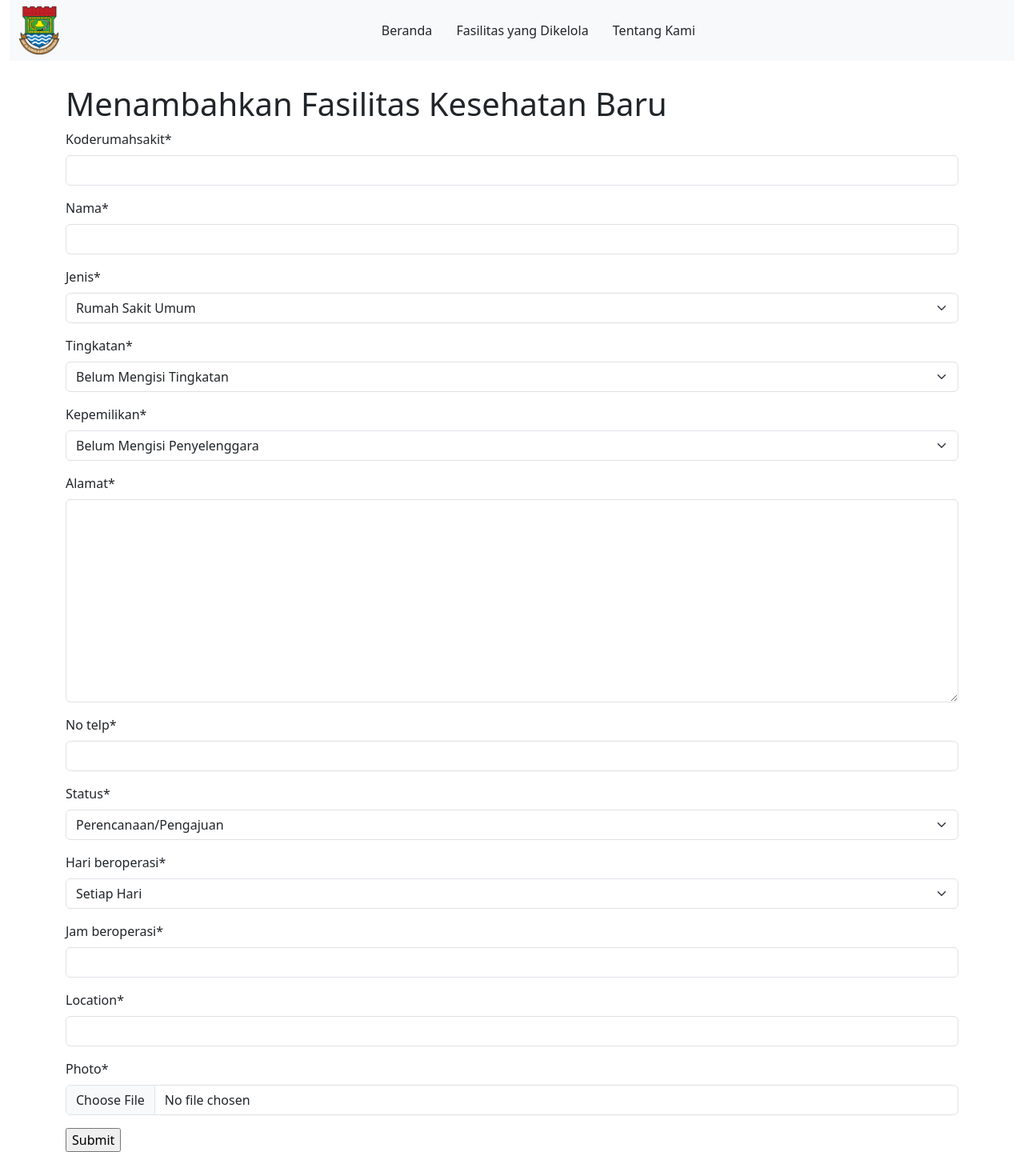
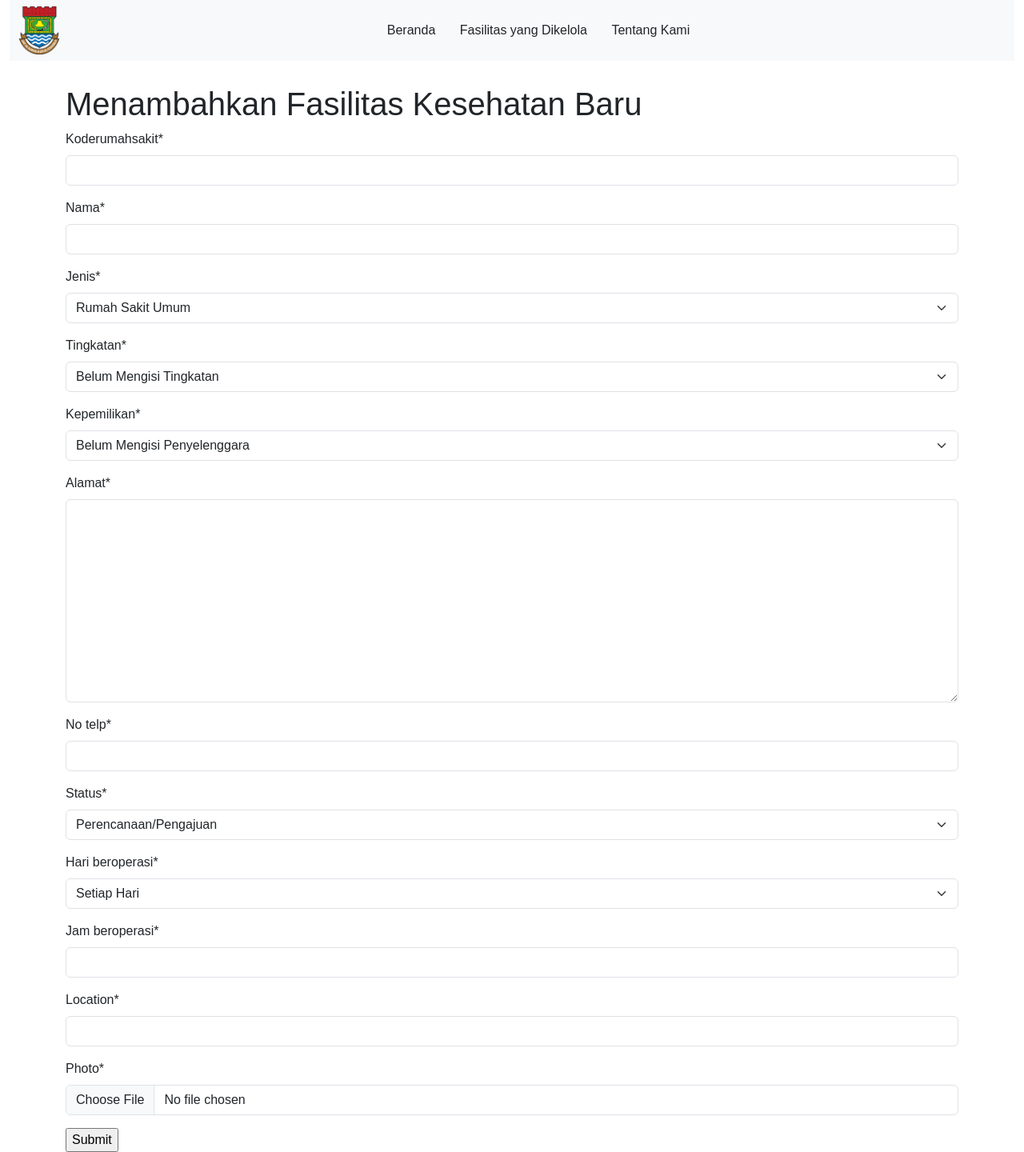
Before and after one commit to fauzhanFARTF/fasos-GIS, a Django app: page /medical_facility/add/ in a window 1280 px wide. Shown: the whole page at 80% size. Run offline with Django 4.2, Linux system fonts and the light colour scheme; data that the repository does not hold is empty; some libraries are stand-ins or nearby versions; some web fonts are replaced.

Commit message:
Install Fonts Sofia Sans

```diff
--- a/assets/static/custom/css/container-home.css
+++ b/assets/static/custom/css/container-home.css
@@ -1,4 +1,7 @@
 /* CONTAINER HOME */
+
+@import url('https://fonts.cdnfonts.com/css/sofia-sans');
+
 #peta {
     height :600px;
 }
@@ -8,3 +11,6 @@
 .row {
     padding-top: 20px;
 }
+* {
+    font-family: 'Sofia Sans', sans-serif;
+}
--- a/project/fasosapp/templates/context/base.html
+++ b/project/fasosapp/templates/context/base.html
@@ -23,6 +23,9 @@
 
     <!-- DATA TABLES CDN -->
         <link rel="stylesheet" href="https://cdn.datatables.net/2.0.0/css/dataTables.bootstrap5.min.css" />
+
+    <!-- FONT CDN -->
+    <link href="https://fonts.cdnfonts.com/css/sofia-sans" rel="stylesheet">
 
 
   </head>
```
